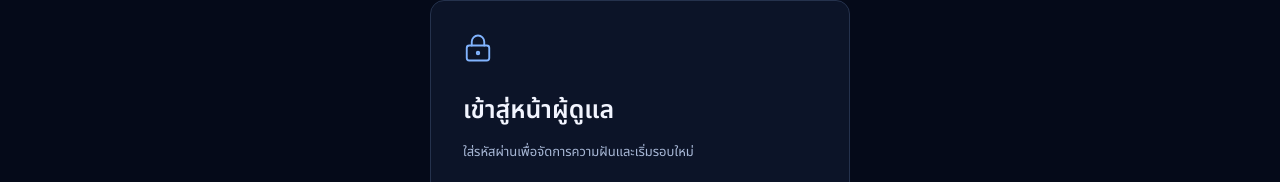
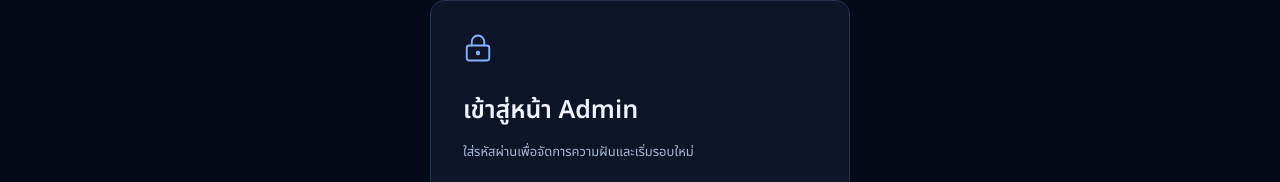
Before and after one commit to thrxpt/dream-wall, a Next.js app: page /admin in a window 1280 px wide. Shown: the part 264-446 px from the top of the page. Built offline with nearby package versions, Linux system fonts and the light colour scheme; no server answers.

Commit message:
Update the admin login heading
- Change the heading to “เข้าสู่หน้า Admin” and update matching end-to-end and integration assertions

```diff
--- a/components/admin-login.tsx
+++ b/components/admin-login.tsx
@@ -37,7 +37,7 @@ export function AdminLogin() {
     <div className="admin-login">
       <section className="login-panel" aria-labelledby="login-title">
         <LockKeyhole size={30} strokeWidth={1.5} aria-hidden="true" />
-        <h1 id="login-title">เข้าสู่หน้าผู้ดูแล</h1>
+        <h1 id="login-title">เข้าสู่หน้า Admin</h1>
         <p>ใส่รหัสผ่านเพื่อจัดการความฝันและเริ่มรอบใหม่</p>
         <form onSubmit={e => { e.preventDefault(); void login(); }}>
           <label htmlFor="admin-password">รหัสผ่าน</label>
```
Also changed, not shown: 2 other files (tests, documents, lock files or other folders).
